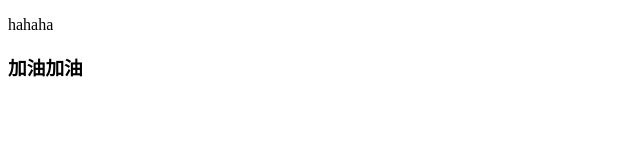
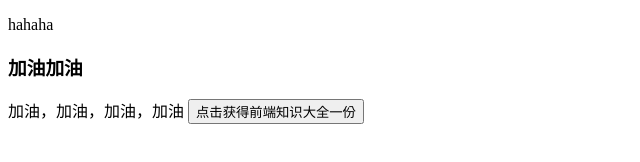
Before and after one commit to ice-shu/www.pwg, a plain HTML site: page index.html in a window 1280 px wide. Shown: the whole page, without its empty margins (0-640 px from the left). Drawn offline with Linux system fonts and the light colour scheme.

Commit message:
pwf index.html span inpu

```diff
--- a/index.html
+++ b/index.html
@@ -9,5 +9,7 @@
   <body>
     <p>hahaha</p>
     <h3>加油加油</h3>
+    <span>加油，加油，加油，加油</span>
+    <input type="button" value="点击获得前端知识大全一份">
   </body>
 </html>
```
